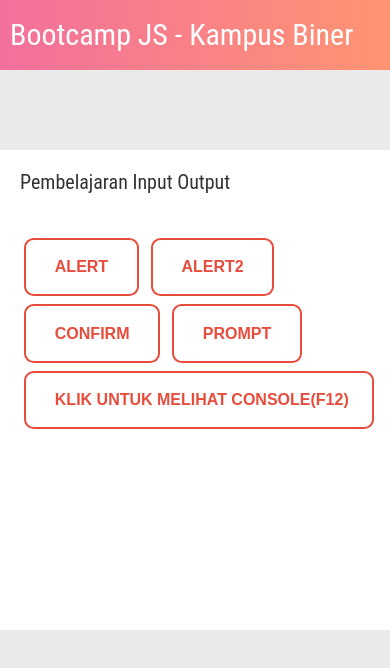
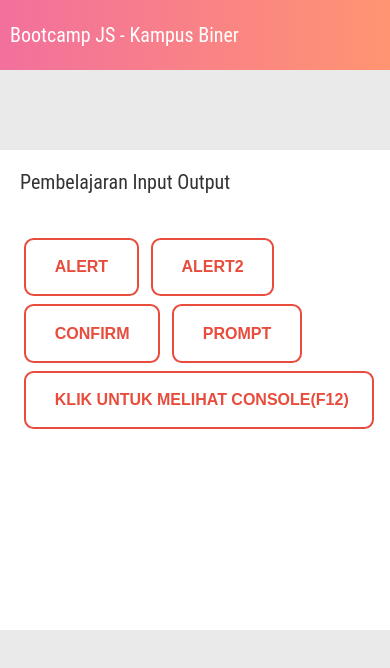
Before and after one commit to arifnasution/jswkampusbiner.com, a plain HTML site: page index.html in a window 390 px wide. Drawn offline with Linux system fonts and the light colour scheme.

Commit message:
Responsive font size h2 di kelas logo

```diff
--- a/style.css
+++ b/style.css
@@ -78,3 +78,25 @@ nav .logo {
   .first:hover {
     box-shadow: 0 0 40px 40px #e74c3c inset;
   }
+
+
+/* ------------ ------
+------ RESPONSIVE ----
+
+--------------------*/
+
+@media only screen and (max-width: 1024px) {
+
+	.logo, h2{
+		font-size: 100px;
+	}
+
+}
+
+
+@media only screen and (max-width: 480px) {
+
+	.logo, h2{
+		font-size: 20px;
+	}
+}
```
